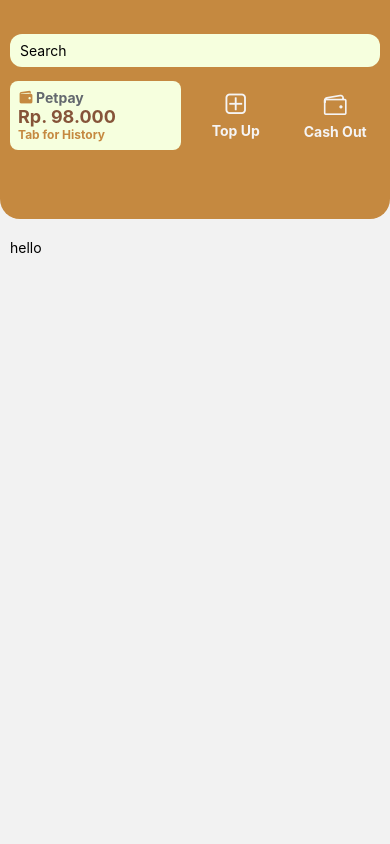
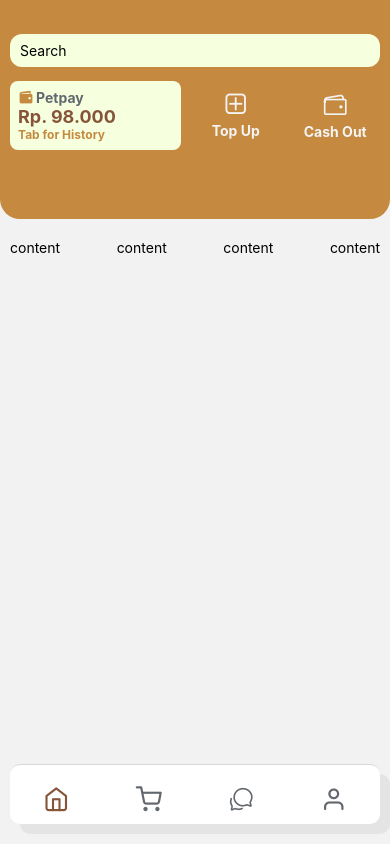
Before and after one commit to matfaisall/petshop-app, a React Native app: screen /HomeScreen in a window 390 px wide. Built offline with nearby package versions, Linux system fonts and the light colour scheme.

Commit message:
add botton tab navigation on homescreen

```diff
--- a/App.js
+++ b/App.js
@@ -1,40 +1,168 @@
 import React from "react";
+import { View, Text } from "react-native";
 import { NavigationContainer } from "@react-navigation/native";
 import { createNativeStackNavigator } from "@react-navigation/native-stack";
+import { createBottomTabNavigator } from "@react-navigation/bottom-tabs";
 
 import OnboardingScreens from "./screens/OnboardingScreens";
-import HomeScreen from "./screens/HomeScreen";
 import Register from "./screens/Register";
 import Login from "./screens/Login";
 
+// import botton tab navigaton
+import HomeScreen from "./screens/HomeScreen";
+import Shop from "./screens/Shop";
+import Chat from "./screens/Chat";
+import Profile from "./screens/Profile";
+
+import { Feather, Ionicons } from "@expo/vector-icons";
+
+import colors from "./assets/colors/__color";
+
+const Tab = createBottomTabNavigator();
 const Stack = createNativeStackNavigator();
 
 const App = () => {
   return (
+    // Tab Navigation
     <NavigationContainer>
-      <Stack.Navigator initialRouteName="HomeScreen">
-        <Stack.Screen
-          name="OnboardingScreens"
-          component={OnboardingScreens}
-          options={{ headerShown: false }}
+      <Tab.Navigator
+        screenOptions={{
+          // show title bar
+          tabBarShowLabel: false,
+          // style button navigator
+          tabBarStyle: {
+            backgroundColor: "white",
+            position: "absolute",
+            marginHorizontal: 10,
+            bottom: 20,
+            // max haight
+            borderRadius: 10,
+            height: 60,
+            // shadow
+            shadowColor: "#000",
+            shadowOpacity: 0.06,
+            shadowOffset: {
+              width: 10,
+              height: 10,
+            },
+          },
+        }}
+      >
+        <Tab.Screen
+          name="Homescreen"
+          component={HomeScreen}
+          options={{
+            headerShown: false,
+            tabBarIcon: ({ focused }) => (
+              <View
+                style={{
+                  // centring Tab Button...
+                  position: "absolute",
+                  top: 20,
+                }}
+              >
+                <Feather
+                  name="home"
+                  size={26}
+                  color={focused ? colors.brownfull : colors.gray}
+                />
+              </View>
+            ),
+          }}
         />
-        <Stack.Screen
-          name="Register"
-          component={Register}
-          options={{ headerShown: false }}
+        <Tab.Screen
+          name="Shop"
+          component={Shop}
+          options={{
+            headerShown: false,
+            tabBarIcon: ({ focused }) => (
+              <View
+                style={{
+                  // centring Tab Button...
+                  position: "absolute",
+                  top: 20,
+                }}
+              >
+                <Feather
+                  name="shopping-cart"
+                  size={26}
+                  color={focused ? colors.brownfull : colors.gray}
+                />
+              </View>
+            ),
+          }}
         />
-        <Stack.Screen
-          name="Login"
-          component={Login}
-          options={{ headerShown: false }}
+        <Tab.Screen
+          name="Chat"
+          component={Chat}
+          options={{
+            headerShown: false,
+            tabBarIcon: ({ focused }) => (
+              <View
+                style={{
+                  // centring Tab Button...
+                  position: "absolute",
+                  top: 20,
+                }}
+              >
+                <Ionicons
+                  name="chatbubbles-outline"
+                  size={26}
+                  color={focused ? colors.brownfull : colors.gray}
+                />
+              </View>
+            ),
+          }}
         />
-        <Stack.Screen
-          name="HomeScreen"
-          component={HomeScreen}
-          options={{ headerShown: false }}
+        <Tab.Screen
+          name="Profile"
+          component={Profile}
+          options={{
+            headerShown: false,
+            tabBarIcon: ({ focused }) => (
+              <View
+                style={{
+                  // centring Tab Button...
+                  position: "absolute",
+                  top: 20,
+                }}
+              >
+                <Feather
+                  name="user"
+                  size={26}
+                  color={focused ? colors.brownfull : colors.gray}
+                />
+              </View>
+            ),
+          }}
         />
-      </Stack.Navigator>
+      </Tab.Navigator>
     </NavigationContainer>
+
+    // <NavigationContainer>
+    //   <Stack.Navigator>
+    //     <Stack.Screen
+    //       name="OnboardingScreens"
+    //       component={OnboardingScreens}
+    //       options={{ headerShown: false }}
+    //     />
+    //     <Stack.Screen
+    //       name="Register"
+    //       component={Register}
+    //       options={{ headerShown: false }}
+    //     />
+    //     <Stack.Screen
+    //       name="Login"
+    //       component={Login}
+    //       options={{ headerShown: false }}
+    //     />
+    //     <Stack.Screen
+    //       name="HomeScreen"
+    //       component={HomeScreen}
+    //       options={{ headerShown: false }}
+    //     />
+    //   </Stack.Navigator>
+    // </NavigationContainer>
   );
 };
 
--- a/package.json
+++ b/package.json
@@ -11,6 +11,8 @@
   "dependencies": {
     "@expo/vector-icons": "^13.0.0",
     "@expo/webpack-config": "^18.0.1",
+    "@react-navigation/bottom-tabs": "^6.5.7",
+    "@react-navigation/material-bottom-tabs": "^6.2.15",
     "@react-navigation/native": "^6.1.6",
     "@react-navigation/native-stack": "^6.9.12",
     "expo": "~48.0.15",
@@ -20,8 +22,10 @@
     "react": "18.2.0",
     "react-dom": "18.2.0",
     "react-native": "0.71.7",
+    "react-native-paper": "^5.7.2",
     "react-native-safe-area-context": "4.5.0",
     "react-native-screens": "~3.20.0",
+    "react-native-vector-icons": "^9.2.0",
     "react-native-web": "~0.18.10"
   },
   "devDependencies": {
--- /dev/null
+++ b/screens/Chat.js
@@ -0,0 +1,14 @@
+import { StyleSheet, Text, View } from "react-native";
+import React from "react";
+
+const Chat = () => {
+  return (
+    <View>
+      <Text>Chat</Text>
+    </View>
+  );
+};
+
+export default Chat;
+
+const styles = StyleSheet.create({});
--- a/screens/HomeScreen.js
+++ b/screens/HomeScreen.js
@@ -135,7 +135,18 @@ const HomeScreen = () => {
         </View>
         {/* header end */}
         <View style={styles.containerMenu}>
-          <Text>hello</Text>
+          <View>
+            <Text>content</Text>
+          </View>
+          <View>
+            <Text>content</Text>
+          </View>
+          <View>
+            <Text>content</Text>
+          </View>
+          <View>
+            <Text>content</Text>
+          </View>
         </View>
       </View>
     </SafeAreaView>
@@ -186,7 +197,10 @@ const styles = StyleSheet.create({
     padding: 8,
   },
   // styling header end
+
   containerMenu: {
+    flexDirection: "row",
+    justifyContent: "space-between",
     marginTop: 20,
     marginHorizontal: 10,
   },
--- /dev/null
+++ b/screens/Profile.js
@@ -0,0 +1,14 @@
+import { StyleSheet, Text, View } from "react-native";
+import React from "react";
+
+const Profile = () => {
+  return (
+    <View>
+      <Text>Profile</Text>
+    </View>
+  );
+};
+
+export default Profile;
+
+const styles = StyleSheet.create({});
--- /dev/null
+++ b/screens/Shop.js
@@ -0,0 +1,14 @@
+import { StyleSheet, Text, View } from "react-native";
+import React from "react";
+
+const Shop = () => {
+  return (
+    <View style={{ flex: 1, justifyContent: "center", alignItems: "center" }}>
+      <Text>Shop</Text>
+    </View>
+  );
+};
+
+export default Shop;
+
+const styles = StyleSheet.create({});
```
Also changed, not shown: 1 other file (tests, documents, lock files or other folders).
